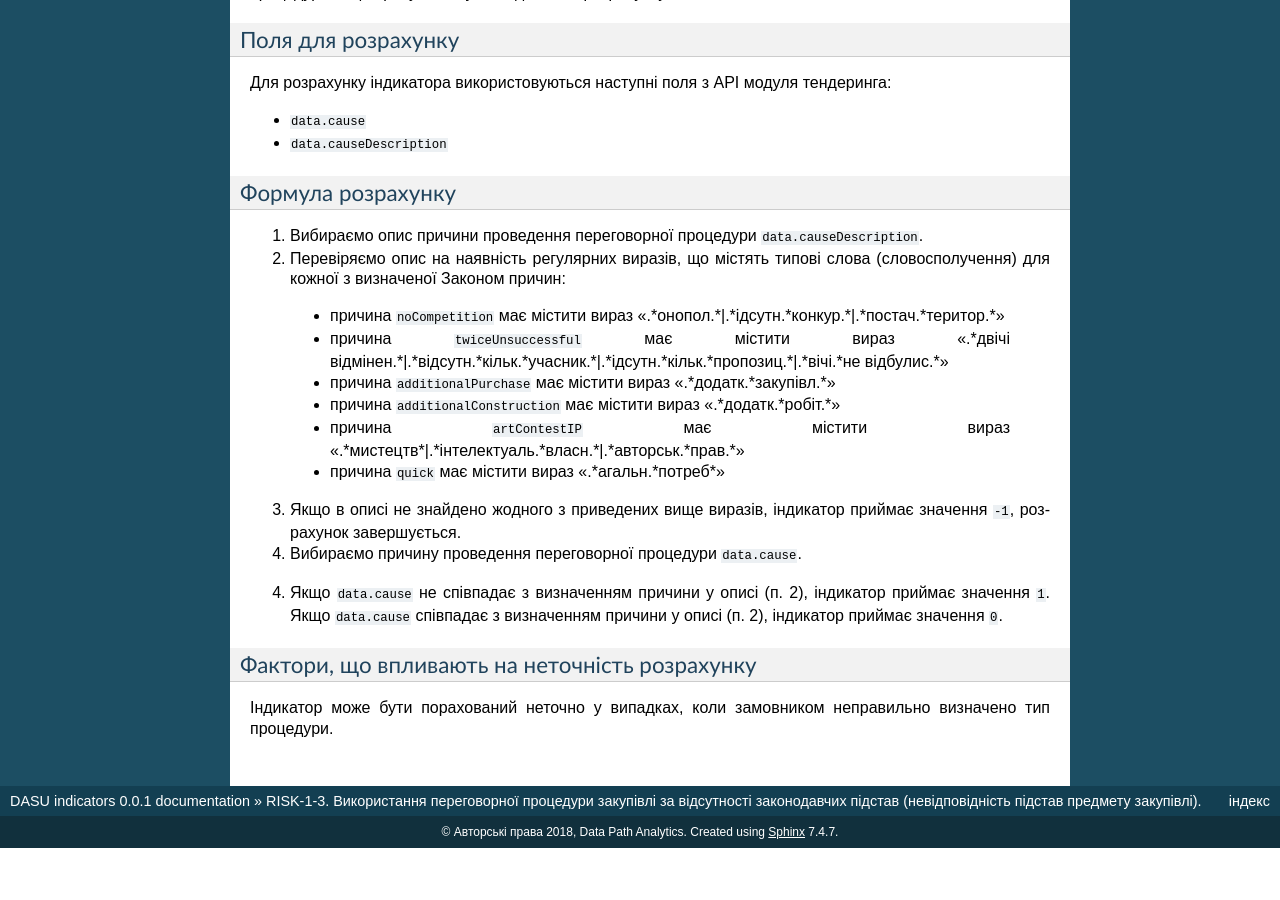
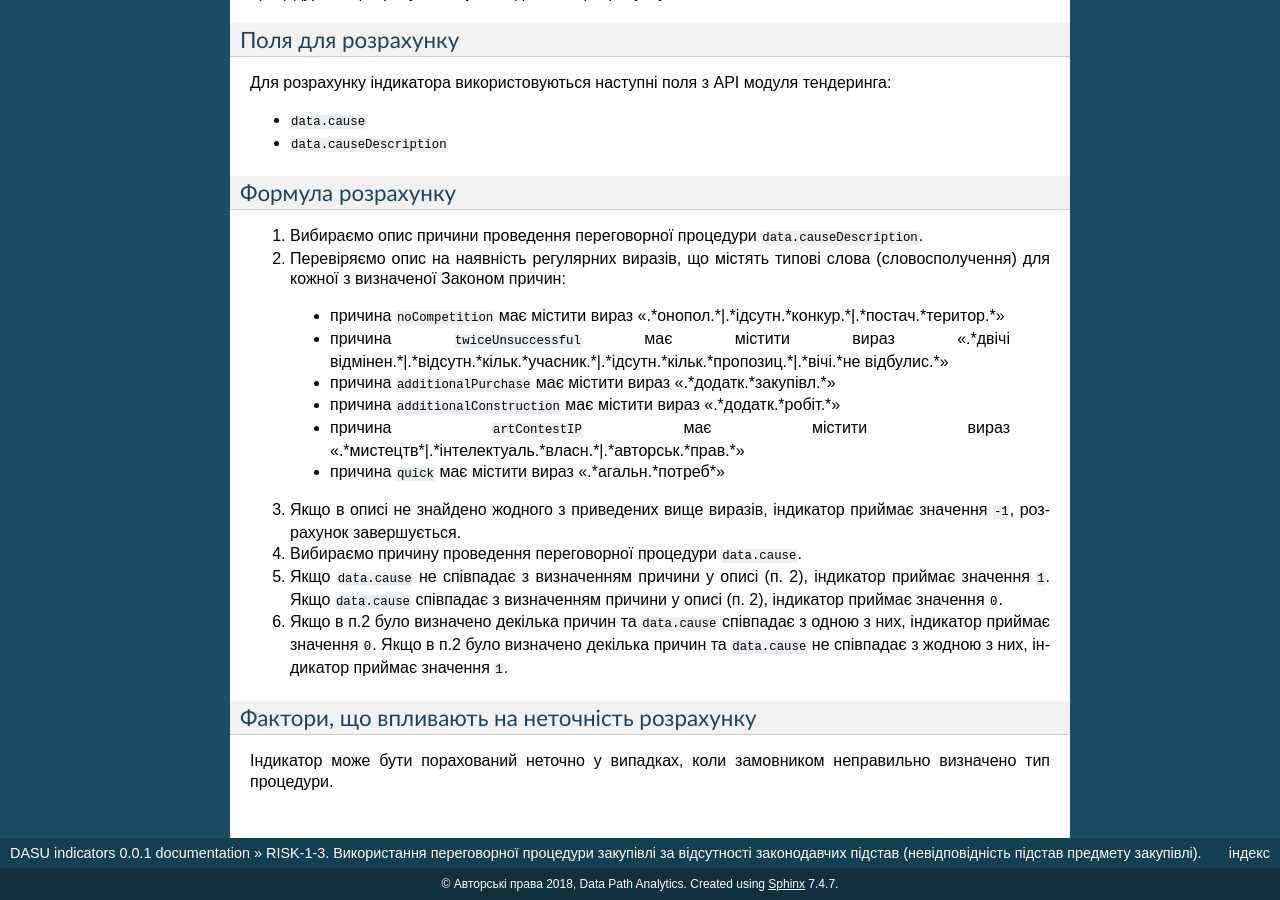
Before and after one commit to dbolshev/indicators-docs, a Sphinx documentation site: the page built from docs/RISK-1-3.rst, in a window 1280 px wide and 900 px high, scrolled down 1653 px. Built offline with Sphinx 7.4.7, drawn with Linux system fonts in a browser that asks for light colours; pages that are not in the unit, such as notebooks, are missing from menus; before the commit the page ends 2501 px from its top, so only the background shows below that.

Commit message:
Update RISK-1-3.rst

```diff
--- a/docs/RISK-1-3.rst
+++ b/docs/RISK-1-3.rst
@@ -118,7 +118,9 @@ RISK-1-3. Використання переговорної процедури
 
 4. Вибираємо причину проведення переговорної процедури ``data.cause``.
 
-4. Якщо ``data.cause`` не співпадає з визначенням причини у описі (п. 2), індикатор приймає значення ``1``. Якщо ``data.cause`` співпадає з визначенням причини у описі (п. 2), індикатор приймає значення ``0``.
+5. Якщо ``data.cause`` не співпадає з визначенням причини у описі (п. 2), індикатор приймає значення ``1``. Якщо ``data.cause`` співпадає з визначенням причини у описі (п. 2), індикатор приймає значення ``0``.
+
+6. Якщо в п.2 було визначено декілька причин та ``data.cause`` співпадає з одною з них, індикатор приймає значення ``0``. Якщо в п.2 було визначено декілька причин та ``data.cause`` не співпадає з жодною з них, індикатор приймає значення ``1``.
 
 
 Фактори, що впливають на неточність розрахунку
```
